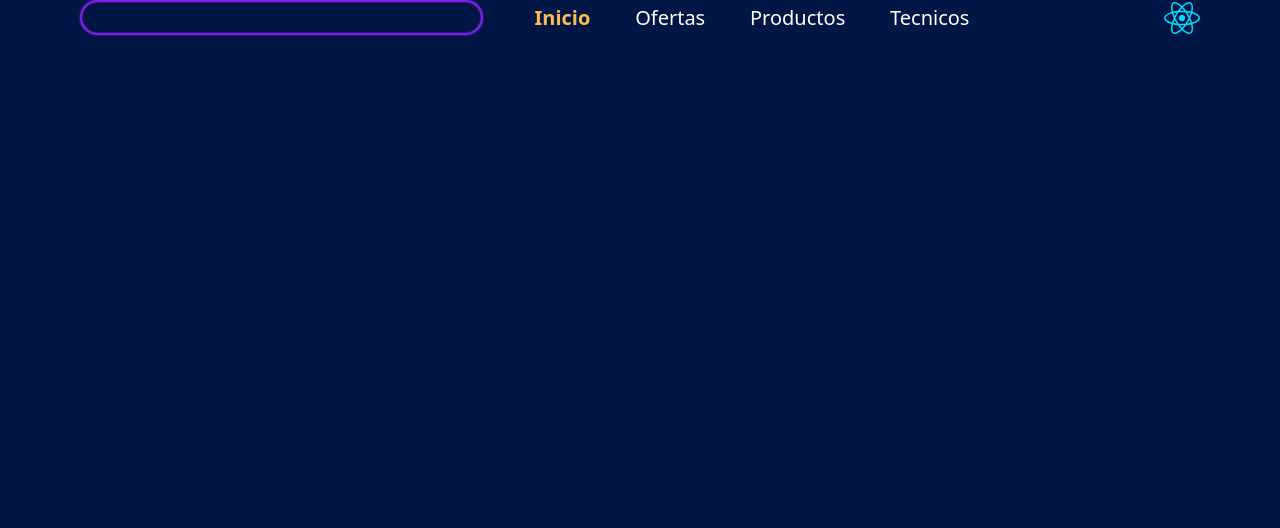
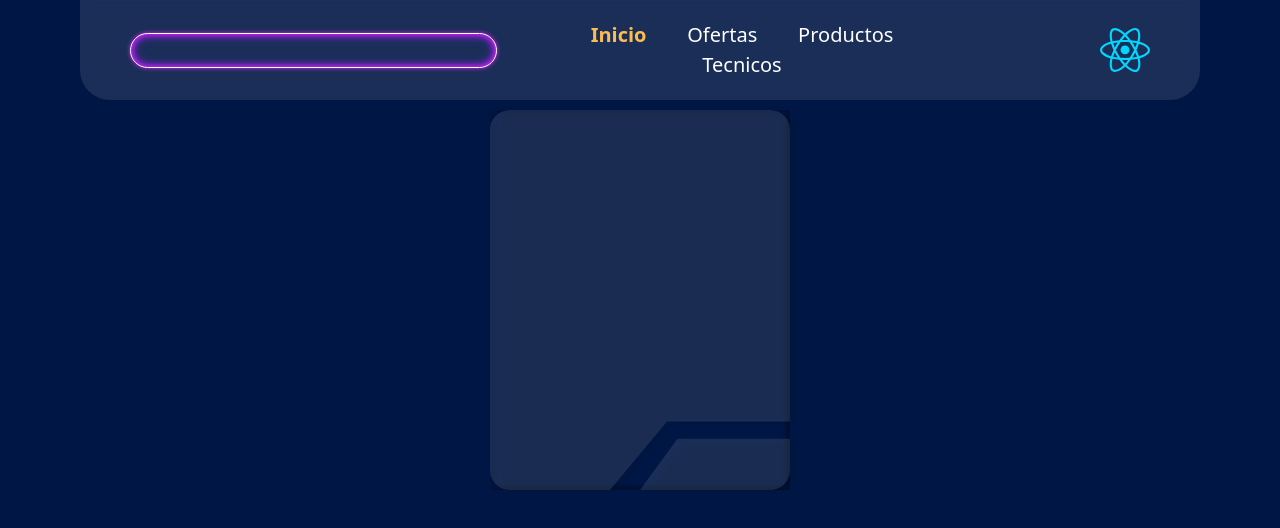
Before and after one commit to RedGas722/RedGas, a React (Vite) app: page / in a window 1280 px wide. Shown: the top 528 px of the page. Built offline with nearby package versions, Linux system fonts and the light colour scheme.

Commit message:
Enhance layout and styling for Header and Cards components; update SearchBarr design and CSS variables

```diff
--- a/src/App.jsx
+++ b/src/App.jsx
@@ -1,10 +1,11 @@
 import Header from "./Layouts/Header/Header"
-
+import './index.css'
+import Cards from "./UI/Cards/Cards"
 export function App() {
-
 	return (
 		<>
 			<Header />
+			<Cards />
 		</>
 	)
 }
--- a/src/Layouts/Header/Header.css
+++ b/src/Layouts/Header/Header.css
@@ -1,4 +1,5 @@
 #Header{
     display: grid;
     grid-template-columns: 2fr 2fr 1fr;
+    padding: 0 50px;
 }
--- a/src/Layouts/Header/Header.jsx
+++ b/src/Layouts/Header/Header.jsx
@@ -4,7 +4,7 @@ import ProfilePhoto from "../../UI/Header/ProfilePhoto/ProfilePhoto";
 import './Header.css'
 export const Header = () => {
     return (
-        <div id="Header" className="items-center w-[100%]">
+        <div id="Header" className="items-center w-[100%] h-[100px] bg-glass-total rounded-b-[30px]">
             <SearchBarr />
             <Navs />
             <ProfilePhoto />
--- a/src/UI/Cards/Cards.css
+++ b/src/UI/Cards/Cards.css
@@ -0,0 +1,3 @@
+#CardSect{
+    padding: 10px 0 0 0;
+}
--- a/src/UI/Cards/Cards.jsx
+++ b/src/UI/Cards/Cards.jsx
@@ -2,12 +2,12 @@ import './Cards.css'
 
 export const Cards = () => {
     return (
-        <div className="h-fit w-fit flex items-center justify-center">
+        <section id='CardSect' className="h-fit flex items-center justify-center w-[100%]">
             <div className='cards_shadow bg-glass-1'>
                 <div className="clip-path-triangle w-[300px] h-[380px] bg-glass rounded-[20px]"></div>
                 <div className="clip-path-triangle-inverse rounded-t-[20px] rounded-br-[20px] w-[150px] h-[160px] bg-glass absolute right-0 bottom-0"></div>
             </div>
-        </div>
+        </section>
     )
 }
 
--- a/src/UI/Header/ProfilePhoto/ProfilePhoto.jsx
+++ b/src/UI/Header/ProfilePhoto/ProfilePhoto.jsx
@@ -6,7 +6,7 @@ import './ProfilePhoto.css'
 export const ProfilePhoto = () => {
     return (
         <div id='photo' >
-            <LinksNav route="" child={<img src={reactimg} alt="React Logo" />} />
+            <LinksNav route=""  child={<img src={reactimg} alt="React Logo" className='w-[50px]' />} />
         </div>
     )
 }
--- a/src/UI/Header/SearchBarr/SearchBarr.css
+++ b/src/UI/Header/SearchBarr/SearchBarr.css
@@ -1,3 +1,5 @@
 #Searchbarr{
-    box-shadow:inset 0 0 1.5px var(--color-1_circle-2), 0 0 1.5px var(--color-1_circle-2);
+    box-shadow:inset 0 0 5px var(--color-6_circle-1),inset 0 0 7px var(--color-1_circle-2), inset 0 0 12px var(--color-5_circle-1), 0 0 4px var(--color-1_circle-2);
+    outline: none;
+    padding: 10px 30px 10px 20px;
 }
--- a/src/UI/Header/SearchBarr/SearchBarr.jsx
+++ b/src/UI/Header/SearchBarr/SearchBarr.jsx
@@ -3,7 +3,7 @@ import './SearchBarr.css'
 export const SearchBarr = () => {
     return (
         <>
-            <input type="text" id='Searchbarr' name="SearchBarr" className='bg-transparent w-[90%] h-[35px] border-[2px] border-[var(--color-5_circle-1)] rounded-[100px]' />
+            <input type="text" id='Searchbarr' className='bg-transparent w-[90%] h-[35px] border-[1.5px] border-white rounded-[100px] text-white' />
         </>
     )
 }
--- a/src/index.css
+++ b/src/index.css
@@ -7,6 +7,8 @@
 }
 
 :root {
+  --glass-bacground: rgba(255, 255, 255, 0.1);
+  --glass-bacground-blur: blur(4px);
   /* -----------------Circles color-Beggin */
   /* --Circle #1 - big size*/
   --color-1_circle-1: #2396F3;
@@ -30,33 +32,30 @@
 
 
 }
-
+#root{
+  padding: 0 80px;
+}
 body {
-  background: var(--Bacground-body);
+  background: var(--Bacground-body) /*url('https://wallpapers.com/images/high/black-red-4k-uhd-fantasy-elephant-olunymyrz6zoxv18.webp')*/;
   background-size: cover;
 }
-
-#root {
-  padding: 0 80px;
-}
-
-/* .circle_one {
-  background: radial-gradient(top left );
-} */
-
 .cards_shadow {
   filter: drop-shadow(5px 2px 4px black);
 }
 
 @layer utilities {
   .bg-glass {
-    background-color: rgb(255, 255, 255, 0.3);
+    background-color: var(--glass-bacground);
   }
 
   .bg-glass-1 {
-    backdrop-filter: blur(4px);
+    backdrop-filter: var(--glass-bacground-blur);
   }
 
+  .bg-glass-total{
+    background-color: var(--glass-bacground);
+    backdrop-filter: var(--glass-bacground-blur);
+  }
   .clip-path-triangle {
 
     clip-path: polygon(0% 0%, 0 100%, 40% 100%, 59% 82%, 100% 82%, 100% 0);
```
